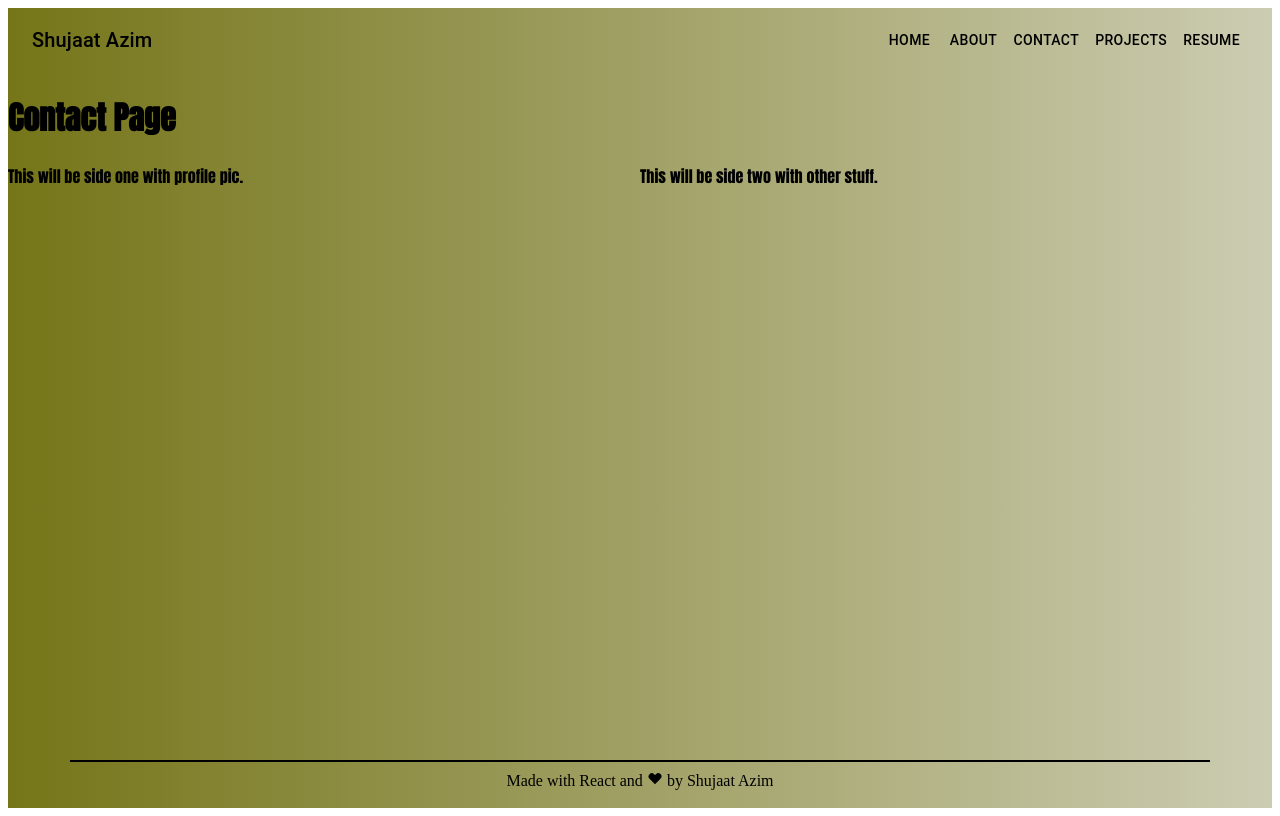
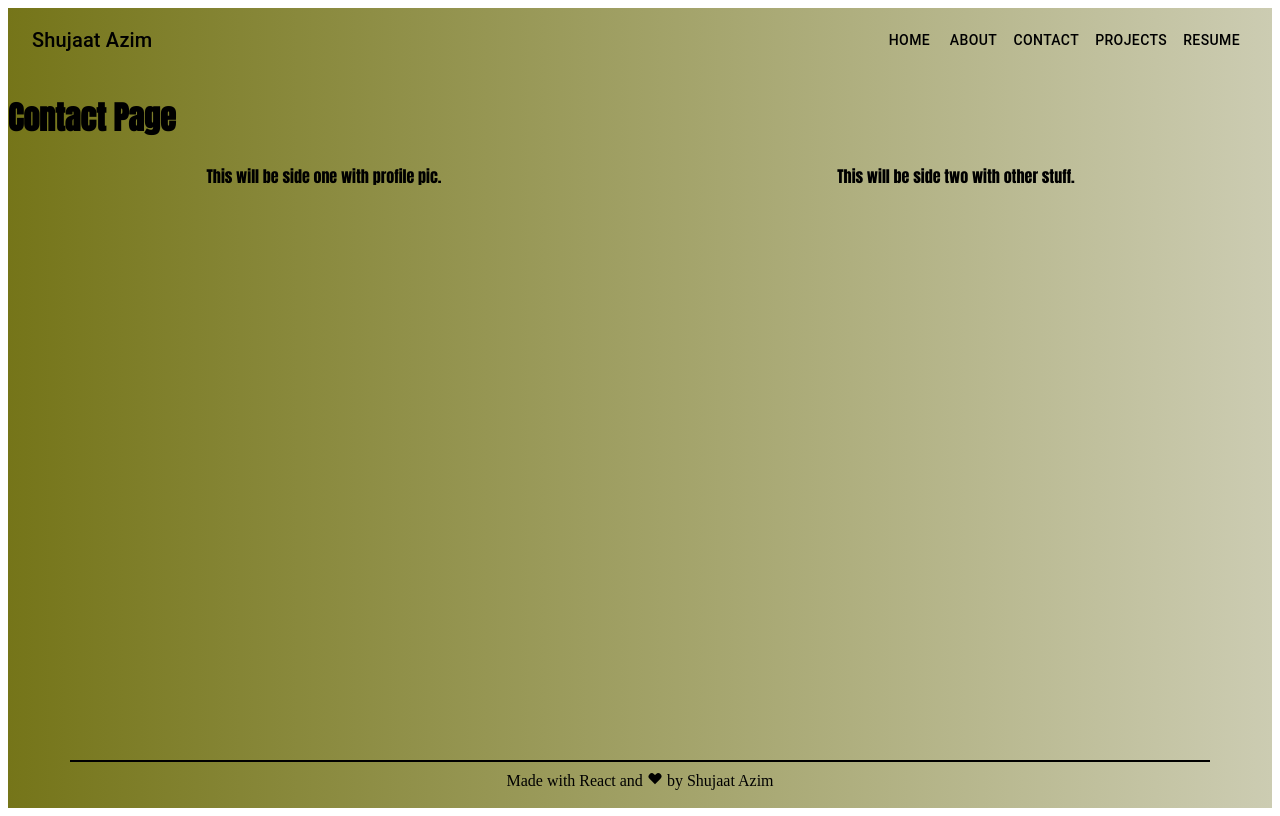
Before and after one commit to ShujaatAzim/Portfolio, a React (Create React App) app: page /contact in a window 1280 px wide. Built offline with nearby package versions, Linux system fonts and the light colour scheme.

Commit message:
Centered both columns of the contact page, looks exactly like what I want.

```diff
--- a/src/Pages/Contact.js
+++ b/src/Pages/Contact.js
@@ -7,12 +7,12 @@ const Contact = () => {
       <h1>Contact Page</h1>
       <Grid container>
         <Grid item xs={6}>
-          <div>
+          <div style={{ textAlign: "center" }}>
           This will be side one with profile pic.
           </div>
         </Grid>
         <Grid item xs={6}>
-          <div>
+          <div style={{ textAlign: "center" }}>
             This will be side two with other stuff.
           </div>
         </Grid>
```
